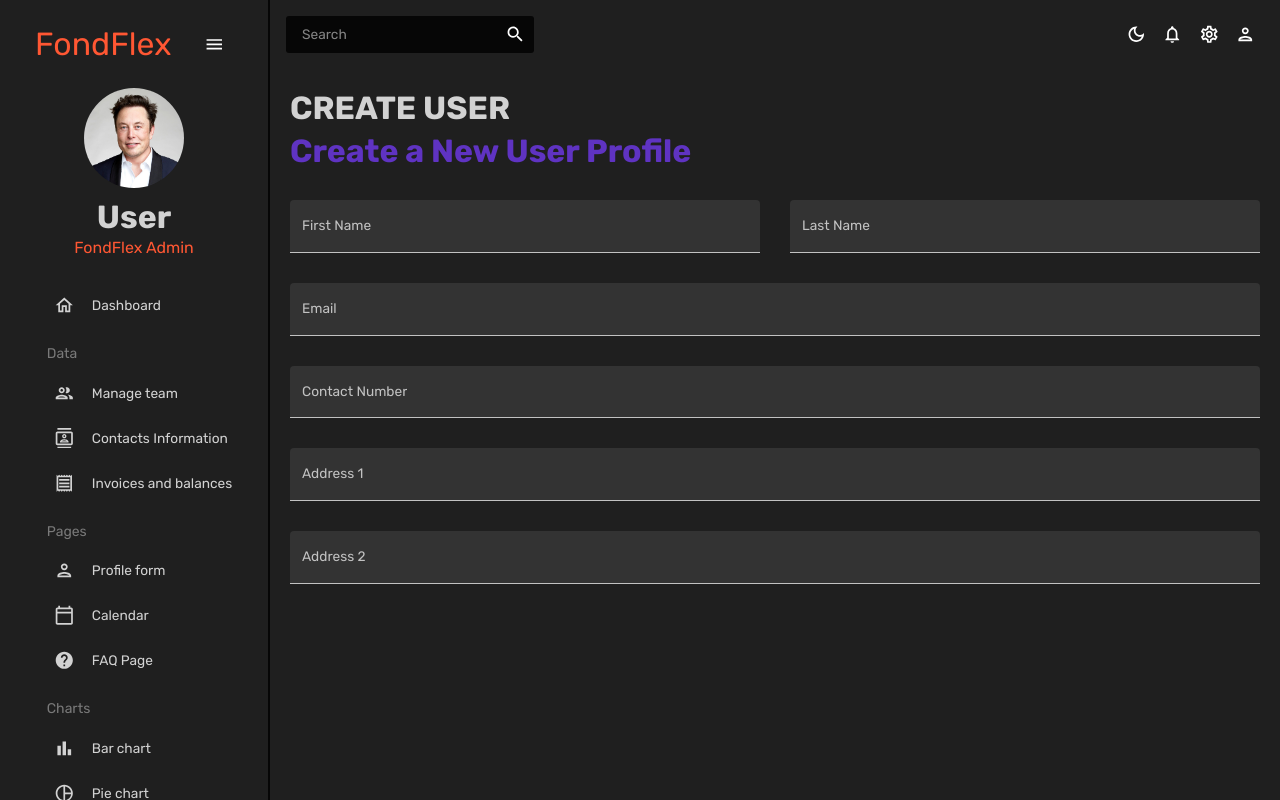
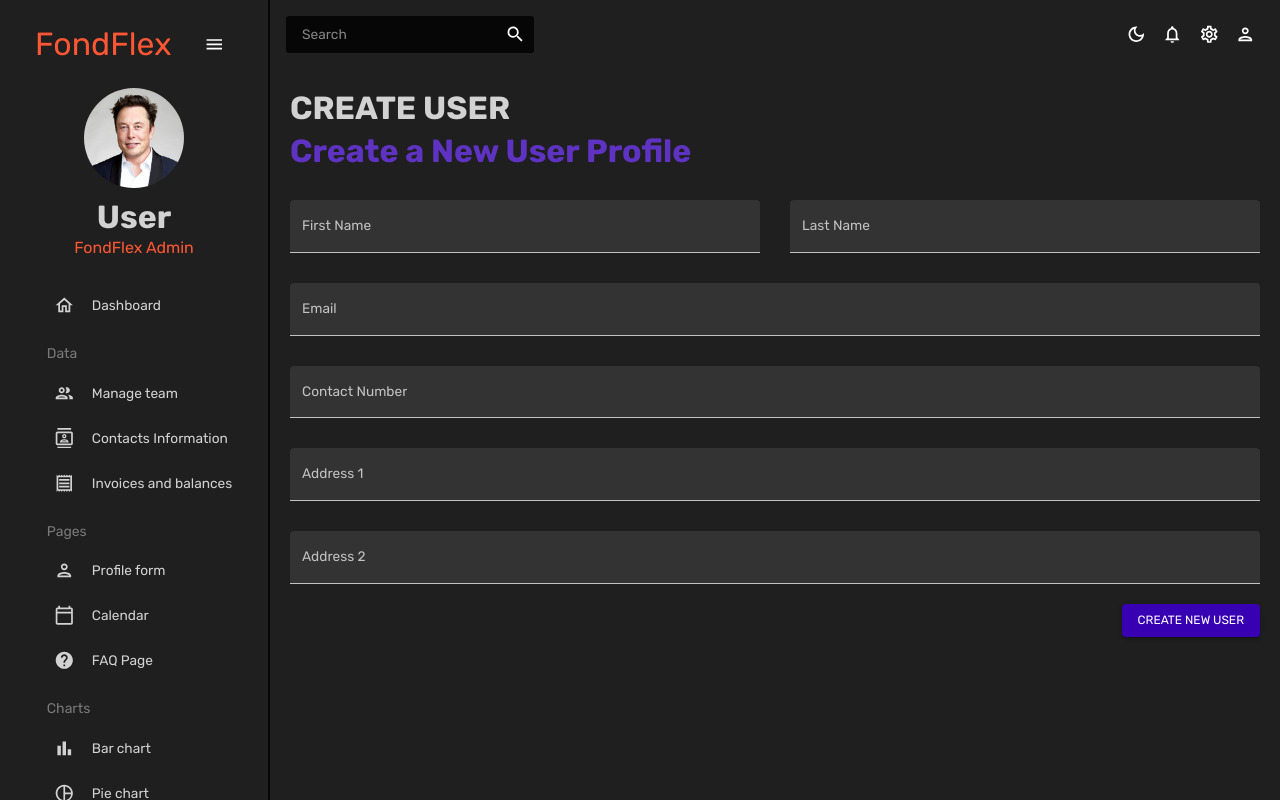
Before and after one commit to garrza/react-admin, a React (Create React App) app: page /form in a window 1280 px wide. Built offline with nearby package versions, Linux system fonts and the light colour scheme.

Commit message:
Complete form submit

```diff
--- a/src/scenes/form/index.js
+++ b/src/scenes/form/index.js
@@ -154,6 +154,11 @@
                 }}
               />
             </Box>
+            <Box display="flex" justifyContent="end" mt="20px">
+              <Button type="submit" color="secondary" variant="contained">
+                Create New User
+              </Button>
+            </Box>
           </form>
         )}
       </Formik>
```
